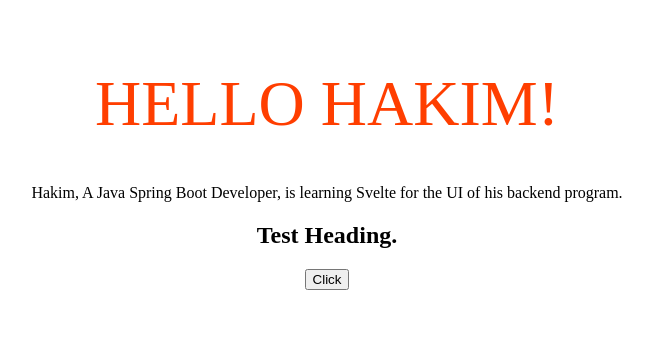
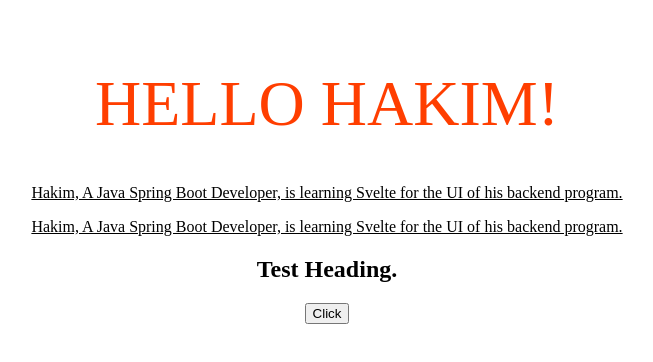
Before and after one commit to sadiul-hakim/basic-svelte, a Svelte app: page / in a window 1280 px wide. Shown: the top 362 px of the page, without its empty margins (313-966 px from the left). Built offline with nearby package versions, Linux system fonts and the light colour scheme.

Commit message:
class Binding

```diff
--- a/src/App.svelte
+++ b/src/App.svelte
@@ -2,11 +2,17 @@
   let name = "Hakim";
   let heading = "<h2>Test Heading.</h2>";
   let disabled = false;
+  let underline = "underline";
+  let isUnderline = true;
 </script>
 
 <main>
   <h1>Hello {name}!</h1>
-  <p>
+  <p class={underline}>
+    Hakim, A Java Spring Boot Developer, is learning Svelte for the UI of his
+    backend program.
+  </p>
+  <p class={isUnderline ? "underline" : ""}>
     Hakim, A Java Spring Boot Developer, is learning Svelte for the UI of his
     backend program.
   </p>
@@ -15,6 +21,9 @@
 </main>
 
 <style>
+  .underline {
+    text-decoration: underline;
+  }
   main {
     text-align: center;
     padding: 1em;
```
